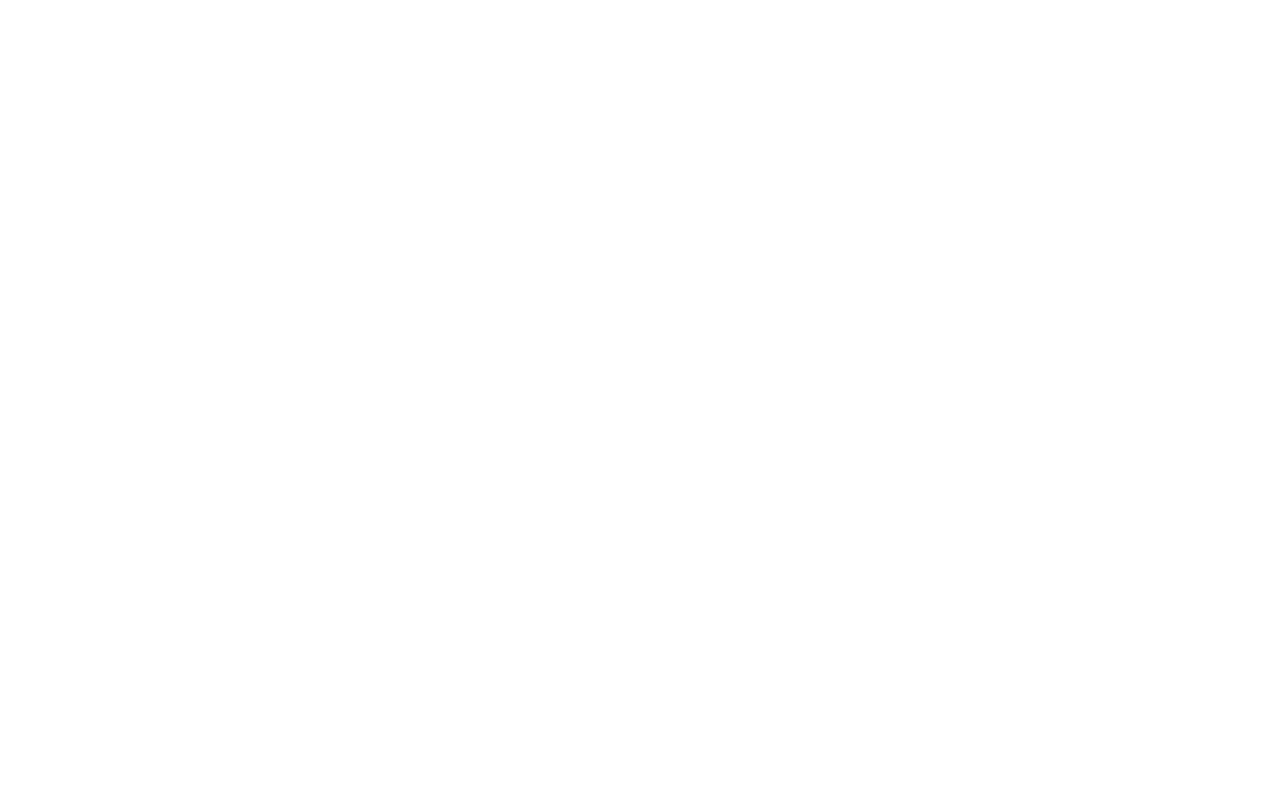
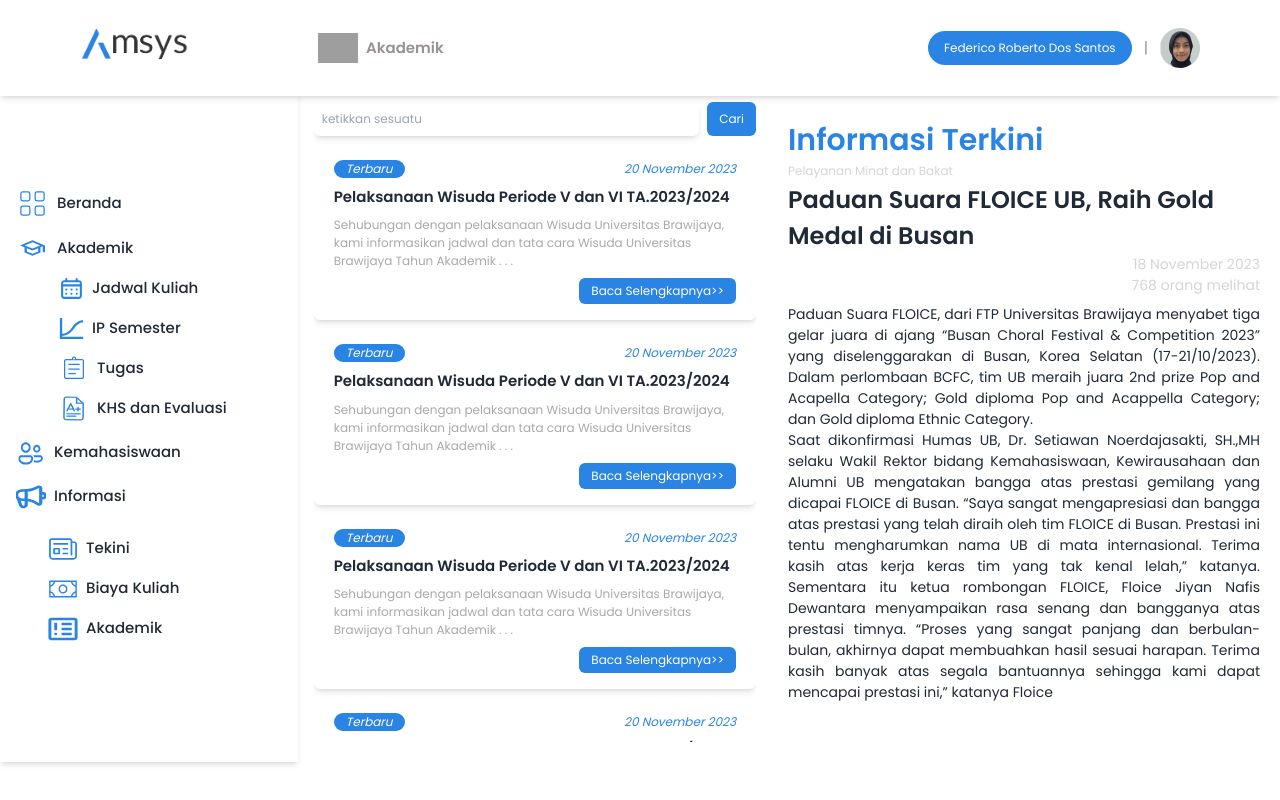
Before and after one commit to Hilaladiii/amsys, a React (Vite) app: page /informasi-terkini in a window 1280 px wide. Before the commit this address had no page. Built offline with nearby package versions, Linux system fonts and the light colour scheme; grey boxes are pictures that could not be loaded; what tailwindcss-animated would draw is missing.

Commit message:
add informasi-terkini page

```diff
--- a/src/App.jsx
+++ b/src/App.jsx
@@ -4,6 +4,7 @@
 import AkademikPage from "./Pages/akademikPage";
 import TugasPage from "./Pages/tugasPage";
 import JadwalPage from "./Pages/jadwalPage";
+import InformasiTerkini from "./Pages/informasiTerkini";
 function App() {
 
   return (
@@ -14,6 +15,8 @@
         <Route path="/akademik" element={<AkademikPage />}/>
         <Route path="/tugas" element={<TugasPage />}/>
         <Route path="/jadwal" element={<JadwalPage />}/>
+        <Route path="/informasi-terkini" element={<InformasiTerkini />}/>
+
       </Routes>
     </BrowserRouter>
   )
--- /dev/null
+++ b/src/Components/Fragments/CardInformasi.jsx
@@ -0,0 +1,54 @@
+
+
+
+const CardInformasi = ({type,status,date,}) => {
+  return (
+    <>
+    {
+      type === "mini-card" ? <CardMiniInformasi/> : <CardDetailInformasi/>
+    }
+    </>
+  )
+}
+
+const CardDetailInformasi=()=>{
+  return(
+    <div className="w-full max-w-lg h-[80vh] flex flex-col p-5 shadown-md overflow-y-scroll">
+      <h1 className="text-3xl font-semibold text-tBlue">Informasi Terkini</h1>
+      <div>
+        <span className="text-[#D5D5D5] text-[12px]">Pelayanan Minat dan Bakat</span>
+        <h1 className="text-[24px] font-semibold">Paduan Suara FLOICE UB, Raih Gold Medal di Busan</h1>
+        <div className="flex flex-col items-end mb-2 ">
+          <div className="flex flex-row">
+              <div/>
+              <span className="text-[14px] text-[#D5D5D5] ">18 November 2023</span>
+          </div>
+          <div className="flex flex-row">
+              <div/>
+              <span className="text-[14px] text-[#D5D5D5] ">768 orang melihat</span>
+          </div>
+        </div>
+        <p className="text-justify text-[14px]">Paduan Suara FLOICE, dari FTP Universitas Brawijaya menyabet tiga gelar juara di ajang “Busan Choral Festival & Competition 2023” yang diselenggarakan di Busan, Korea Selatan (17-21/10/2023). Dalam perlombaan BCFC, tim UB meraih juara 2nd prize Pop and Acapella Category; Gold diploma Pop and Acappella Category; dan Gold diploma Ethnic Category.</p>
+        <p className="text-justify text-[14px]">Saat dikonfirmasi Humas UB, Dr. Setiawan Noerdajasakti, SH.,MH selaku Wakil Rektor bidang Kemahasiswaan, Kewirausahaan dan Alumni UB mengatakan bangga atas prestasi gemilang yang dicapai FLOICE di Busan. “Saya sangat mengapresiasi dan bangga atas prestasi yang telah diraih oleh tim FLOICE di Busan. Prestasi ini tentu mengharumkan nama UB di mata internasional. Terima kasih atas kerja keras tim yang tak kenal lelah,” katanya. Sementara itu ketua rombongan FLOICE, Floice Jiyan Nafis Dewantara menyampaikan rasa senang dan bangganya atas prestasi timnya. “Proses yang sangat panjang dan berbulan-bulan, akhirnya dapat membuahkan hasil sesuai harapan. Terima kasih banyak atas segala bantuannya sehingga kami dapat mencapai prestasi ini,” katanya Floice</p>
+      </div>
+    </div>
+  )
+}
+
+const CardMiniInformasi = () =>{
+  return(
+    <div className="w-full max-w-xl flex flex-col px-5 py-4 gap-2 rounded-md shadow-md">
+      <div className="flex flex-row justify-between">
+        <span className="bg-tBlue px-3 rounded-xl text-white text-[12px] italic font-normal">Terbaru</span>
+        <span className="text-[12px] text-tBlue italic">20 November 2023</span>
+      </div>
+      <h1 className="font-semibold text-[15px]">Pelaksanaan Wisuda Periode V dan VI TA.2023/2024</h1>
+      <p className="text-[12px] text-[#AAA8A8]">Sehubungan dengan pelaksanaan Wisuda Universitas Brawijaya, kami informasikan jadwal dan tata cara Wisuda Universitas Brawijaya Tahun Akademik . . .</p>
+      <div className="flex flex-row justify-end">
+        <button className="bg-tBlue text-[12px] text-white font-normal px-3 py-1 rounded-md">Baca Selengkapnya{">>"}</button>
+      </div>
+    </div>
+  )
+}
+
+export default CardInformasi
--- /dev/null
+++ b/src/Pages/informasiTerkini.jsx
@@ -0,0 +1,33 @@
+import CardInformasi from "../Components/Fragments/CardInformasi"
+import Navbar, { NavbarLeft } from "../Components/Fragments/Navbar"
+
+
+const InformasiTerkini = () => {
+  return (
+    <div className="flex flex-col">
+      <Navbar types={"akademik-navbar"}/>
+      <div className="flex flex-row gap-4 mt-[7%]">
+        <NavbarLeft/>
+        <div className="w-full flex flex-row gap-3 mt-3 ">
+
+          <div className="h-[80vh] flex flex-col gap-2 overflow-y-scroll">
+            <div className="w-full flex flex-row gap-2 ">
+              <input type="text" placeholder="ketikkan sesuatu" className="w-full text-[12px] shadow-md rounded-md p-2" />
+              <button className="bg-tBlue text-[12px] text-white rounded-md px-3 py-2">Cari</button>
+            </div>
+            <CardInformasi type={"mini-card"}/>
+            <CardInformasi type={"mini-card"}/>
+            <CardInformasi type={"mini-card"}/>
+            <CardInformasi type={"mini-card"}/>
+          </div>
+
+          <CardInformasi/>
+
+
+        </div>
+      </div>
+    </div>
+  )
+}
+
+export default InformasiTerkini
```
